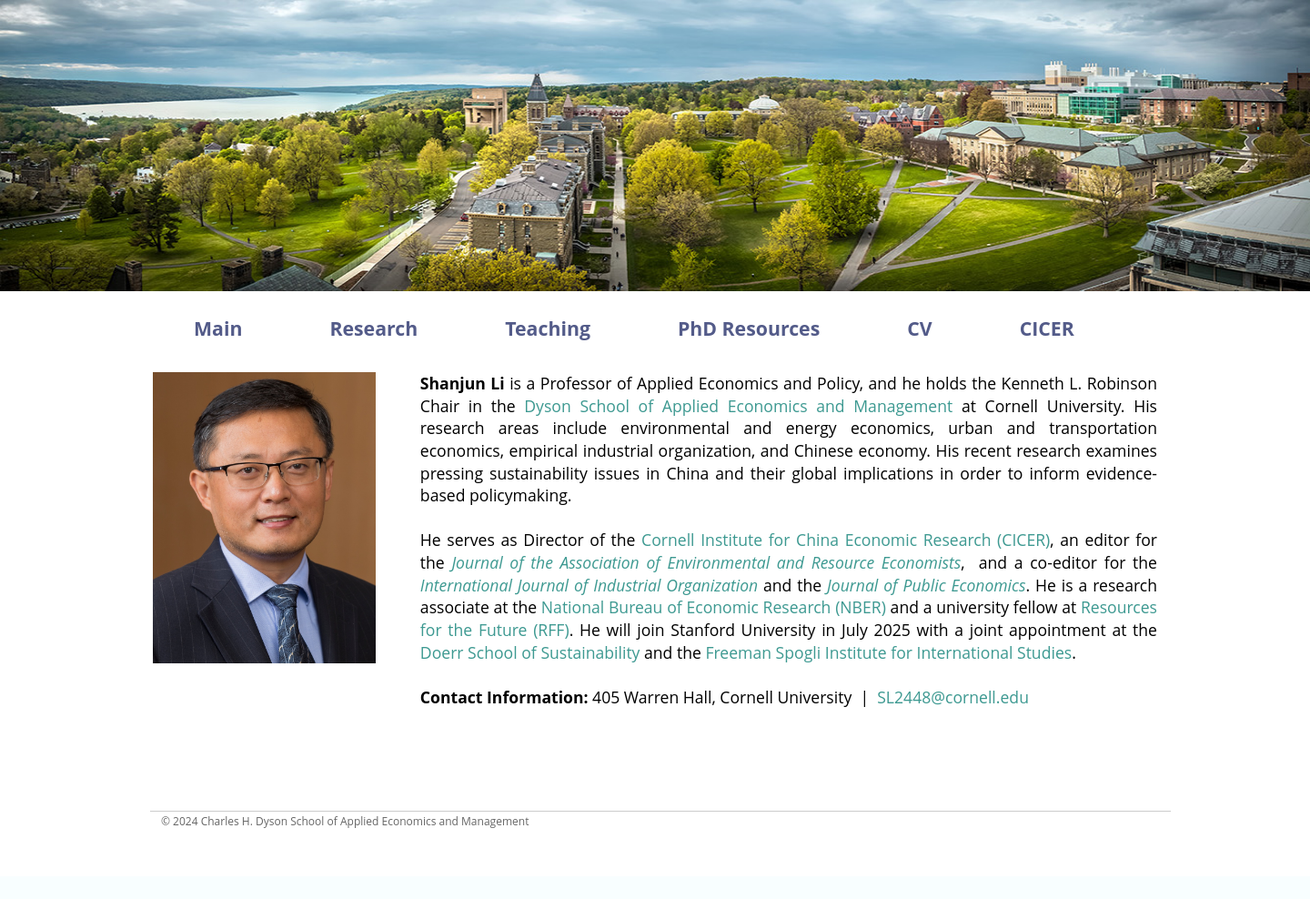
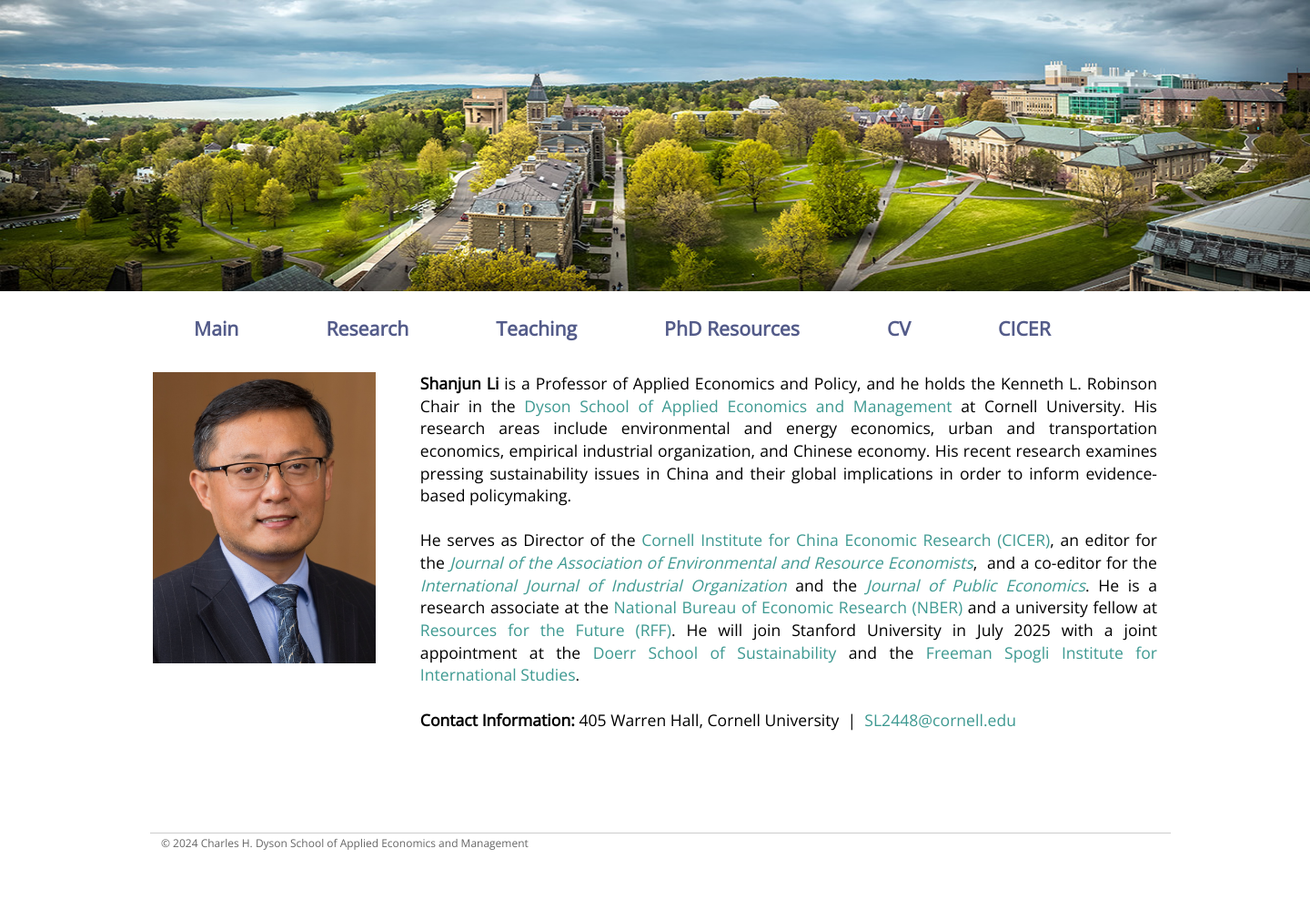
Before and after one commit to shanjunli6/shanjunli6.github.io, a PHP site: page /index.html in a window 1440 px wide. Shown: the whole page at 91% size. Before the commit the page ends 910 px from the top, so only its background shows below. Run offline with PHP 8.4, Linux system fonts and the light colour scheme.

Commit message:
Update styles.css

```diff
--- a/styles.css
+++ b/styles.css
@@ -32,11 +32,17 @@ a:active {
 	  local("MyGaramondFont"), url("fonts/AGaramondPro-Regular.otf");
 }
 
+@font-face {
+	font-family: "MyOpenSans";
+	src:
+	  local("MyOpenSans"), url("fonts/OpenSans-Regular.ttf");
+}
+
 body {
 	margin: 0;
 	padding: 0;
 	font-size: 100%;
-	font-family: Open Sans, "MyGaramondFont", 'Muli', sans-serif, Georgia, "Verdana", Bookman, Myriad Pro, Helvetica;
+	font-family: "MyOpenSans", "MyGaramondFont", 'Muli', sans-serif, Georgia, "Verdana", Bookman, Myriad Pro, Helvetica;
 	background: #fff;
 }
 
@@ -75,7 +81,7 @@ img.li {
 	margin: 0 0 15px 0;
 	padding: 0;
 	list-style: none;
-	font-family: Open Sans, "MyGaramondFont", 'Muli', sans-serif, "Verdana", Bookman, Myriad Pro, Helvetica;
+	font-family: "MyOpenSans", "MyGaramondFont", 'Muli', sans-serif, "Verdana", Bookman, Myriad Pro, Helvetica;
 	font-size: 110%;
 	white-space:nowrap;
 }
```
